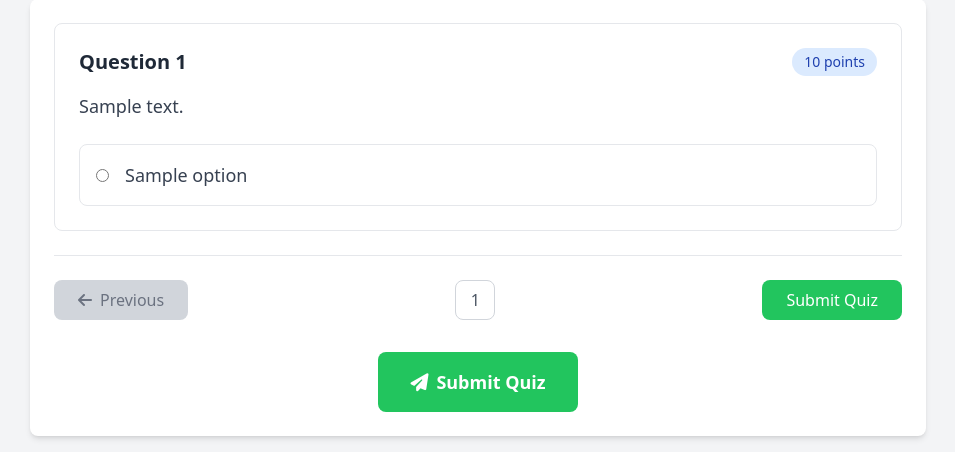
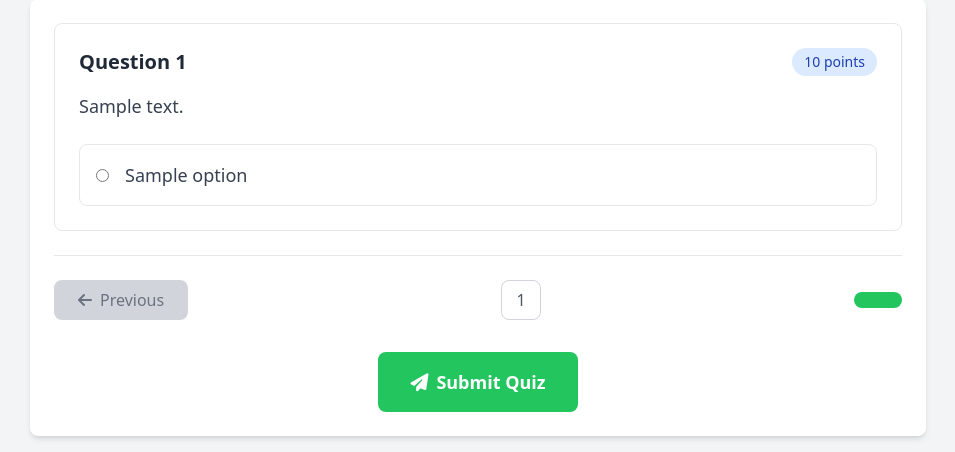
Before and after one commit to Chimbayo/quiz-management-system, a Flask app: template templates/attempt_quiz.html in a window 1280 px wide. Shown: the part 397-849 px from the top of the page, without its empty margins (162-1117 px from the left). Run offline with Flask 3, Linux system fonts and the light colour scheme; the template is opened without the code that fills it: most values are stand-ins (such as "Sample title", 1, 10 or a date in 2020); some libraries are stand-ins or nearby versions.

Commit message:
Update attempt_quiz.html

```diff
--- a/templates/attempt_quiz.html
+++ b/templates/attempt_quiz.html
@@ -27,7 +27,7 @@
 
             // Update navigation buttons
             document.getElementById('prev-btn').disabled = questionNum === 1;
-            document.getElementById('next-btn').textContent = questionNum === totalQuestions ? 'Submit Quiz' : 'Next Question';
+            document.getElementById('next-btn').textContent = questionNum === totalQuestions ? '' : 'Next Question';
             document.getElementById('next-btn').className = questionNum === totalQuestions ?
                 'bg-green-500 hover:bg-green-600 text-white px-6 py-2 rounded-lg font-medium transition-colors duration-200' :
                 'bg-blue-500 hover:bg-blue-600 text-white px-6 py-2 rounded-lg font-medium transition-colors duration-200';
```
